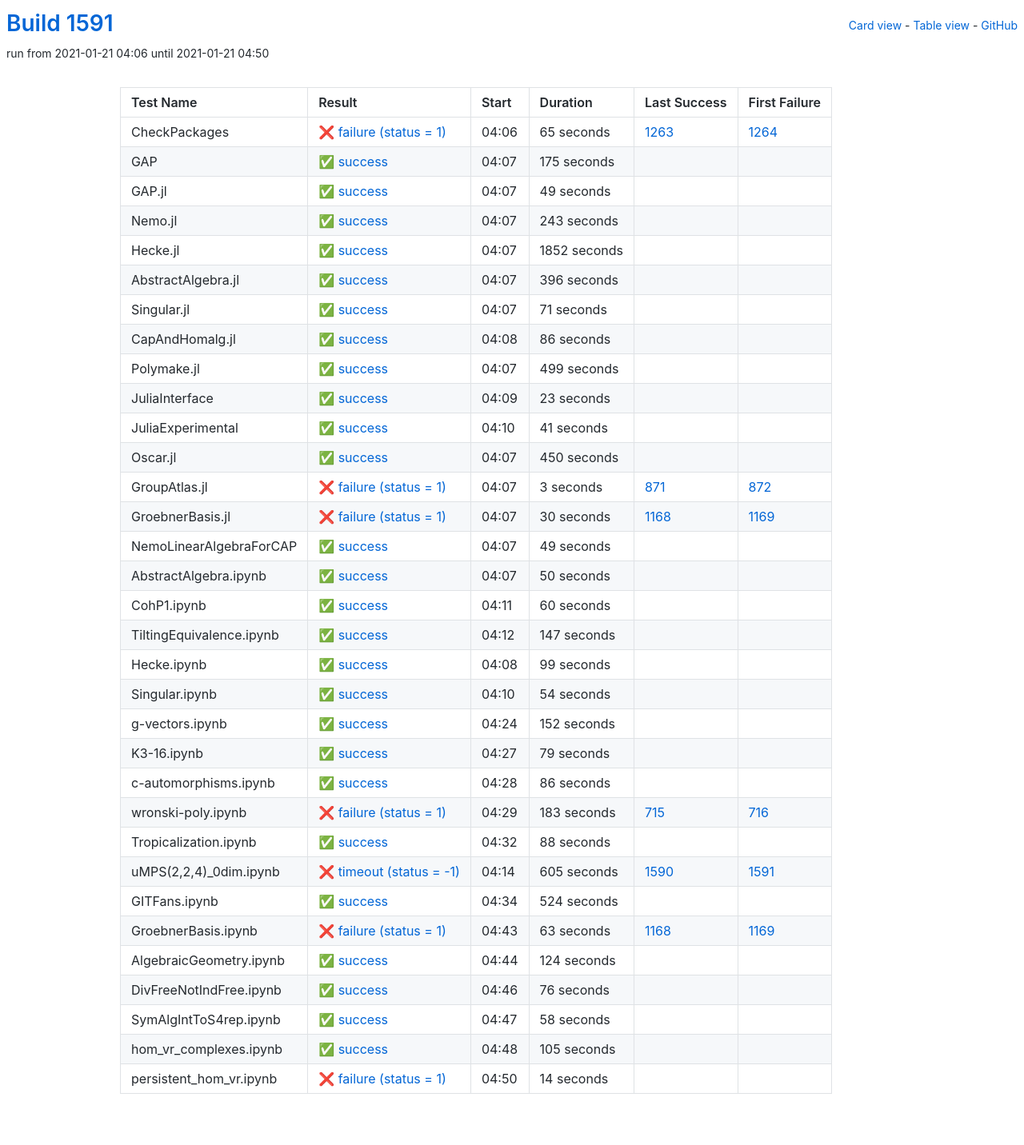
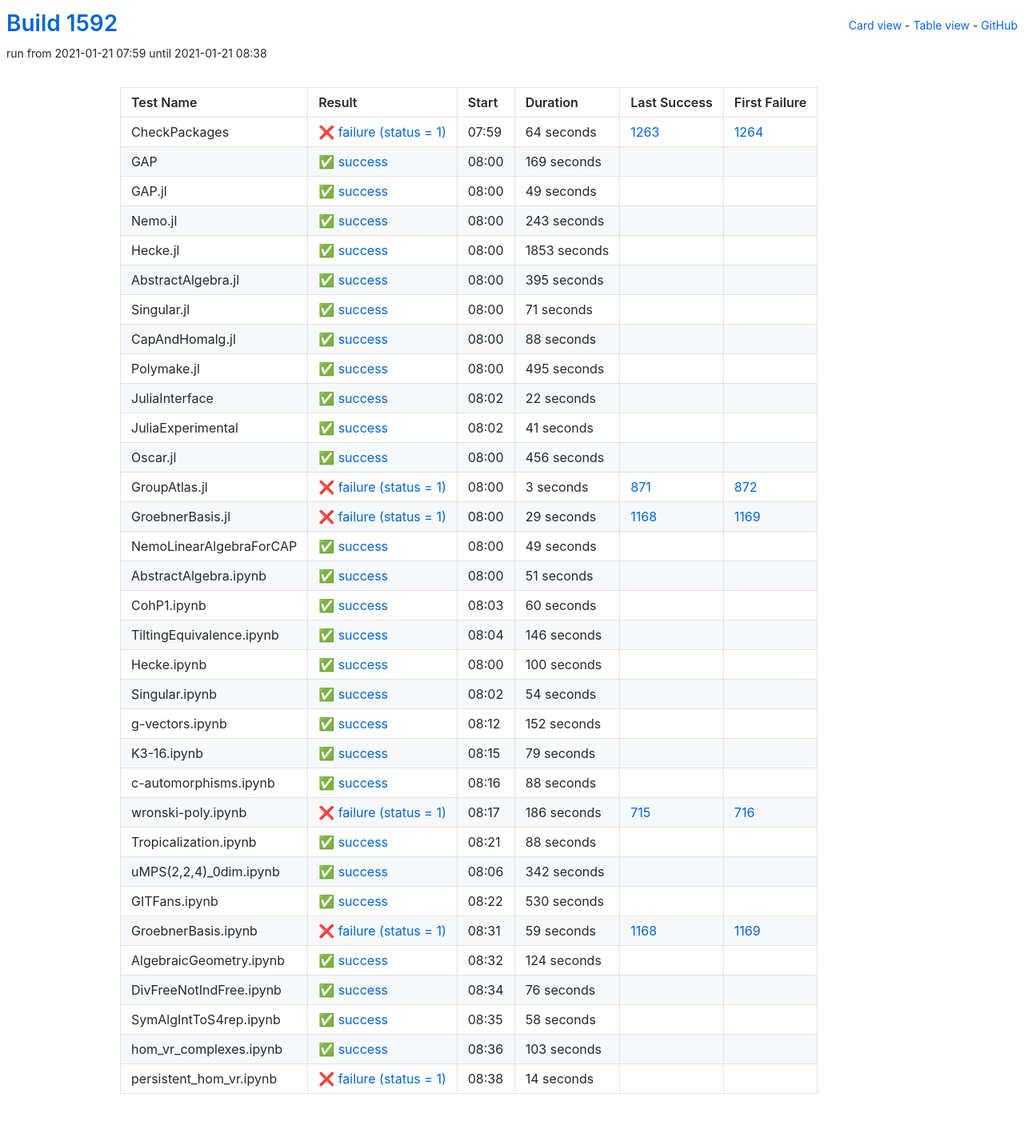
Before and after one commit to oscar-system/oscar-ci-status-stable, a Jekyll site: the page built from table.html, in a window 1280 px wide. Shown: the whole page at 80% size. Built offline with Jekyll 4.4.1, drawn with Linux system fonts in a browser that asks for light colours.

Commit message:
Build #1592

```diff
--- a/_data/ci.yml
+++ b/_data/ci.yml
@@ -1,6 +1,6 @@
 ---
-build: 1591
-build_url: https://oscarci.mathematik.uni-kl.de/job/oscar-stable/1591/
+build: 1592
+build_url: https://oscarci.mathematik.uni-kl.de/job/oscar-stable/1592/
 job: oscar-stable
 organization: oscar-system
 repo: oscar-ci-status-stable
@@ -8,32 +8,32 @@ repourl: https://github.com/oscar-system/oscar-ci-status-stable
 tests:
 - name: CheckPackages
   id: checkpackages
-  log: https://oscarci.mathematik.uni-kl.de/job/oscar-stable/1591/artifact/logs/build-1591/CheckPackages.log
-  start: 2021-01-21 04:06
+  log: https://oscarci.mathematik.uni-kl.de/job/oscar-stable/1592/artifact/logs/build-1592/CheckPackages.log
+  start: 2021-01-21 07:59
   success: false
   exitcode: 1
   status: failure
-  duration: 65
+  duration: 64
   last_success: 1263
   last_success_url: https://oscarci.mathematik.uni-kl.de/job/oscar-stable/1263/
   first_failure: 1264
   first_failure_url: https://oscarci.mathematik.uni-kl.de/job/oscar-stable/1264/
 - name: GAP
   id: gap
-  log: https://oscarci.mathematik.uni-kl.de/job/oscar-stable/1591/artifact/logs/build-1591/GAP.log
-  start: 2021-01-21 04:07
+  log: https://oscarci.mathematik.uni-kl.de/job/oscar-stable/1592/artifact/logs/build-1592/GAP.log
+  start: 2021-01-21 08:00
   success: true
   exitcode: 0
   status: success
-  duration: 175
+  duration: 169
   last_success: false
   last_success_url:
   first_failure: false
   first_failure_url:
 - name: GAP.jl
   id: gap-jl
-  log: https://oscarci.mathematik.uni-kl.de/job/oscar-stable/1591/artifact/logs/build-1591/GAP.jl.log
-  start: 2021-01-21 04:07
+  log: https://oscarci.mathematik.uni-kl.de/job/oscar-stable/1592/artifact/logs/build-1592/GAP.jl.log
+  start: 2021-01-21 08:00
   success: true
   exitcode: 0
   status: success
@@ -44,8 +44,8 @@ tests:
   first_failure_url:
 - name: Nemo.jl
   id: nemo-jl
-  log: https://oscarci.mathematik.uni-kl.de/job/oscar-stable/1591/artifact/logs/build-1591/Nemo.jl.log
-  start: 2021-01-21 04:07
+  log: https://oscarci.mathematik.uni-kl.de/job/oscar-stable/1592/artifact/logs/build-1592/Nemo.jl.log
+  start: 2021-01-21 08:00
   success: true
   exitcode: 0
   status: success
@@ -56,32 +56,32 @@ tests:
   first_failure_url:
 - name: Hecke.jl
   id: hecke-jl
-  log: https://oscarci.mathematik.uni-kl.de/job/oscar-stable/1591/artifact/logs/build-1591/Hecke.jl.log
-  start: 2021-01-21 04:07
+  log: https://oscarci.mathematik.uni-kl.de/job/oscar-stable/1592/artifact/logs/build-1592/Hecke.jl.log
+  start: 2021-01-21 08:00
   success: true
   exitcode: 0
   status: success
-  duration: 1852
+  duration: 1853
   last_success: false
   last_success_url:
   first_failure: false
   first_failure_url:
 - name: AbstractAlgebra.jl
   id: abstractalgebra-jl
-  log: https://oscarci.mathematik.uni-kl.de/job/oscar-stable/1591/artifact/logs/build-1591/AbstractAlgebra.jl.log
-  start: 2021-01-21 04:07
+  log: https://oscarci.mathematik.uni-kl.de/job/oscar-stable/1592/artifact/logs/build-1592/AbstractAlgebra.jl.log
+  start: 2021-01-21 08:00
   success: true
   exitcode: 0
   status: success
-  duration: 396
+  duration: 395
   last_success: false
   last_success_url:
   first_failure: false
   first_failure_url:
 - name: Singular.jl
   id: singular-jl
-  log: https://oscarci.mathematik.uni-kl.de/job/oscar-stable/1591/artifact/logs/build-1591/Singular.jl.log
-  start: 2021-01-21 04:07
+  log: https://oscarci.mathematik.uni-kl.de/job/oscar-stable/1592/artifact/logs/build-1592/Singular.jl.log
+  start: 2021-01-21 08:00
   success: true
   exitcode: 0
   status: success
@@ -92,44 +92,44 @@ tests:
   first_failure_url:
 - name: CapAndHomalg.jl
   id: capandhomalg-jl
-  log: https://oscarci.mathematik.uni-kl.de/job/oscar-stable/1591/artifact/logs/build-1591/CapAndHomalg.jl.log
-  start: 2021-01-21 04:08
+  log: https://oscarci.mathematik.uni-kl.de/job/oscar-stable/1592/artifact/logs/build-1592/CapAndHomalg.jl.log
+  start: 2021-01-21 08:00
   success: true
   exitcode: 0
   status: success
-  duration: 86
+  duration: 88
   last_success: false
   last_success_url:
   first_failure: false
   first_failure_url:
 - name: Polymake.jl
   id: polymake-jl
-  log: https://oscarci.mathematik.uni-kl.de/job/oscar-stable/1591/artifact/logs/build-1591/Polymake.jl.log
-  start: 2021-01-21 04:07
+  log: https://oscarci.mathematik.uni-kl.de/job/oscar-stable/1592/artifact/logs/build-1592/Polymake.jl.log
+  start: 2021-01-21 08:00
   success: true
   exitcode: 0
   status: success
-  duration: 499
+  duration: 495
   last_success: false
   last_success_url:
   first_failure: false
   first_failure_url:
 - name: JuliaInterface
   id: juliainterface
-  log: https://oscarci.mathematik.uni-kl.de/job/oscar-stable/1591/artifact/logs/build-1591/JuliaInterface.log
-  start: 2021-01-21 04:09
+  log: https://oscarci.mathematik.uni-kl.de/job/oscar-stable/1592/artifact/logs/build-1592/JuliaInterface.log
+  start: 2021-01-21 08:02
   success: true
   exitcode: 0
   status: success
-  duration: 23
+  duration: 22
   last_success: false
   last_success_url:
   first_failure: false
   first_failure_url:
 - name: JuliaExperimental
   id: juliaexperimental
-  log: https://oscarci.mathematik.uni-kl.de/job/oscar-stable/1591/artifact/logs/build-1591/JuliaExperimental.log
-  start: 2021-01-21 04:10
+  log: https://oscarci.mathematik.uni-kl.de/job/oscar-stable/1592/artifact/logs/build-1592/JuliaExperimental.log
+  start: 2021-01-21 08:02
   success: true
   exitcode: 0
   status: success
@@ -140,20 +140,20 @@ tests:
   first_failure_url:
 - name: Oscar.jl
   id: oscar-jl
-  log: https://oscarci.mathematik.uni-kl.de/job/oscar-stable/1591/artifact/logs/build-1591/Oscar.jl.log
-  start: 2021-01-21 04:07
+  log: https://oscarci.mathematik.uni-kl.de/job/oscar-stable/1592/artifact/logs/build-1592/Oscar.jl.log
+  start: 2021-01-21 08:00
   success: true
   exitcode: 0
   status: success
-  duration: 450
+  duration: 456
   last_success: false
   last_success_url:
   first_failure: false
   first_failure_url:
 - name: GroupAtlas.jl
   id: groupatlas-jl
-  log: https://oscarci.mathematik.uni-kl.de/job/oscar-stable/1591/artifact/logs/build-1591/GroupAtlas.jl.log
-  start: 2021-01-21 04:07
+  log: https://oscarci.mathematik.uni-kl.de/job/oscar-stable/1592/artifact/logs/build-1592/GroupAtlas.jl.log
+  start: 2021-01-21 08:00
   success: false
   exitcode: 1
   status: failure
@@ -164,20 +164,20 @@ tests:
   first_failure_url: https://oscarci.mathematik.uni-kl.de/job/oscar-stable/872/
 - name: GroebnerBasis.jl
   id: groebnerbasis-jl
-  log: https://oscarci.mathematik.uni-kl.de/job/oscar-stable/1591/artifact/logs/build-1591/GroebnerBasis.jl.log
-  start: 2021-01-21 04:07
+  log: https://oscarci.mathematik.uni-kl.de/job/oscar-stable/1592/artifact/logs/build-1592/GroebnerBasis.jl.log
+  start: 2021-01-21 08:00
   success: false
   exitcode: 1
   status: failure
-  duration: 30
+  duration: 29
   last_success: 1168
   last_success_url: https://oscarci.mathematik.uni-kl.de/job/oscar-stable/1168/
   first_failure: 1169
   first_failure_url: https://oscarci.mathematik.uni-kl.de/job/oscar-stable/1169/
 - name: NemoLinearAlgebraForCAP
   id: nemolinearalgebraforcap
-  log: https://oscarci.mathematik.uni-kl.de/job/oscar-stable/1591/artifact/logs/build-1591/NemoLinearAlgebraForCAP.log
-  start: 2021-01-21 04:07
+  log: https://oscarci.mathematik.uni-kl.de/job/oscar-stable/1592/artifact/logs/build-1592/NemoLinearAlgebraForCAP.log
+  start: 2021-01-21 08:00
   success: true
   exitcode: 0
   status: success
@@ -188,20 +188,20 @@ tests:
   first_failure_url:
 - name: AbstractAlgebra.ipynb
   id: abstractalgebra-ipynb
-  log: https://oscarci.mathematik.uni-kl.de/job/oscar-stable/1591/artifact/logs/build-1591/AbstractAlgebra.ipynb.log
-  start: 2021-01-21 04:07
+  log: https://oscarci.mathematik.uni-kl.de/job/oscar-stable/1592/artifact/logs/build-1592/AbstractAlgebra.ipynb.log
+  start: 2021-01-21 08:00
   success: true
   exitcode: 0
   status: success
-  duration: 50
+  duration: 51
   last_success: false
   last_success_url:
   first_failure: false
   first_failure_url:
 - name: CohP1.ipynb
   id: cohp1-ipynb
-  log: https://oscarci.mathematik.uni-kl.de/job/oscar-stable/1591/artifact/logs/build-1591/CohP1.ipynb.log
-  start: 2021-01-21 04:11
+  log: https://oscarci.mathematik.uni-kl.de/job/oscar-stable/1592/artifact/logs/build-1592/CohP1.ipynb.log
+  start: 2021-01-21 08:03
   success: true
   exitcode: 0
   status: success
@@ -212,32 +212,32 @@ tests:
   first_failure_url:
 - name: TiltingEquivalence.ipynb
   id: tiltingequivalence-ipynb
-  log: https://oscarci.mathematik.uni-kl.de/job/oscar-stable/1591/artifact/logs/build-1591/TiltingEquivalence.ipynb.log
-  start: 2021-01-21 04:12
+  log: https://oscarci.mathematik.uni-kl.de/job/oscar-stable/1592/artifact/logs/build-1592/TiltingEquivalence.ipynb.log
+  start: 2021-01-21 08:04
   success: true
   exitcode: 0
   status: success
-  duration: 147
+  duration: 146
   last_success: false
   last_success_url:
   first_failure: false
   first_failure_url:
 - name: Hecke.ipynb
   id: hecke-ipynb
-  log: https://oscarci.mathematik.uni-kl.de/job/oscar-stable/1591/artifact/logs/build-1591/Hecke.ipynb.log
-  start: 2021-01-21 04:08
+  log: https://oscarci.mathematik.uni-kl.de/job/oscar-stable/1592/artifact/logs/build-1592/Hecke.ipynb.log
+  start: 2021-01-21 08:00
   success: true
   exitcode: 0
   status: success
-  duration: 99
+  duration: 100
   last_success: false
   last_success_url:
   first_failure: false
   first_failure_url:
 - name: Singular.ipynb
   id: singular-ipynb
-  log: https://oscarci.mathematik.uni-kl.de/job/oscar-stable/1591/artifact/logs/build-1591/Singular.ipynb.log
-  start: 2021-01-21 04:10
+  log: https://oscarci.mathematik.uni-kl.de/job/oscar-stable/1592/artifact/logs/build-1592/Singular.ipynb.log
+  start: 2021-01-21 08:02
   success: true
   exitcode: 0
   status: success
@@ -248,8 +248,8 @@ tests:
   first_failure_url:
 - name: g-vectors.ipynb
   id: g-vectors-ipynb
-  log: https://oscarci.mathematik.uni-kl.de/job/oscar-stable/1591/artifact/logs/build-1591/g-vectors.ipynb.log
-  start: 2021-01-21 04:24
+  log: https://oscarci.mathematik.uni-kl.de/job/oscar-stable/1592/artifact/logs/build-1592/g-vectors.ipynb.log
+  start: 2021-01-21 08:12
   success: true
   exitcode: 0
   status: success
@@ -260,8 +260,8 @@ tests:
   first_failure_url:
 - name: K3-16.ipynb
   id: k3-16-ipynb
-  log: https://oscarci.mathematik.uni-kl.de/job/oscar-stable/1591/artifact/logs/build-1591/K3-16.ipynb.log
-  start: 2021-01-21 04:27
+  log: https://oscarci.mathematik.uni-kl.de/job/oscar-stable/1592/artifact/logs/build-1592/K3-16.ipynb.log
+  start: 2021-01-21 08:15
   success: true
   exitcode: 0
   status: success
@@ -272,32 +272,32 @@ tests:
   first_failure_url:
 - name: c-automorphisms.ipynb
   id: c-automorphisms-ipynb
-  log: https://oscarci.mathematik.uni-kl.de/job/oscar-stable/1591/artifact/logs/build-1591/c-automorphisms.ipynb.log
-  start: 2021-01-21 04:28
+  log: https://oscarci.mathematik.uni-kl.de/job/oscar-stable/1592/artifact/logs/build-1592/c-automorphisms.ipynb.log
+  start: 2021-01-21 08:16
   success: true
   exitcode: 0
   status: success
-  duration: 86
+  duration: 88
   last_success: false
   last_success_url:
   first_failure: false
   first_failure_url:
 - name: wronski-poly.ipynb
   id: wronski-poly-ipynb
-  log: https://oscarci.mathematik.uni-kl.de/job/oscar-stable/1591/artifact/logs/build-1591/wronski-poly.ipynb.log
-  start: 2021-01-21 04:29
+  log: https://oscarci.mathematik.uni-kl.de/job/oscar-stable/1592/artifact/logs/build-1592/wronski-poly.ipynb.log
+  start: 2021-01-21 08:17
   success: false
   exitcode: 1
   status: failure
-  duration: 183
+  duration: 186
   last_success: 715
   last_success_url: https://oscarci.mathematik.uni-kl.de/job/oscar-stable/715/
   first_failure: 716
   first_failure_url: https://oscarci.mathematik.uni-kl.de/job/oscar-stable/716/
 - name: Tropicalization.ipynb
   id: tropicalization-ipynb
-  log: https://oscarci.mathematik.uni-kl.de/job/oscar-stable/1591/artifact/logs/build-1591/Tropicalization.ipynb.log
-  start: 2021-01-21 04:32
+  log: https://oscarci.mathematik.uni-kl.de/job/oscar-stable/1592/artifact/logs/build-1592/Tropicalization.ipynb.log
+  start: 2021-01-21 08:21
   success: true
   exitcode: 0
   status: success
@@ -308,44 +308,44 @@ tests:
   first_failure_url:
 - name: uMPS(2,2,4)_0dim.ipynb
   id: umps-2-2-4-0dim-ipynb
-  log: https://oscarci.mathematik.uni-kl.de/job/oscar-stable/1591/artifact/logs/build-1591/uMPS-2-2-4-_0dim.ipynb.log
-  start: 2021-01-21 04:14
-  success: false
-  exitcode: -1
-  status: timeout
-  duration: 605
-  last_success: 1590
-  last_success_url: https://oscarci.mathematik.uni-kl.de/job/oscar-stable/1590/
-  first_failure: 1591
-  first_failure_url: https://oscarci.mathematik.uni-kl.de/job/oscar-stable/1591/
-- name: GITFans.ipynb
-  id: gitfans-ipynb
-  log: https://oscarci.mathematik.uni-kl.de/job/oscar-stable/1591/artifact/logs/build-1591/GITFans.ipynb.log
-  start: 2021-01-21 04:34
+  log: https://oscarci.mathematik.uni-kl.de/job/oscar-stable/1592/artifact/logs/build-1592/uMPS-2-2-4-_0dim.ipynb.log
+  start: 2021-01-21 08:06
   success: true
   exitcode: 0
   status: success
-  duration: 524
+  duration: 342
+  last_success: false
+  last_success_url:
+  first_failure: false
+  first_failure_url:
+- name: GITFans.ipynb
+  id: gitfans-ipynb
+  log: https://oscarci.mathematik.uni-kl.de/job/oscar-stable/1592/artifact/logs/build-1592/GITFans.ipynb.log
+  start: 2021-01-21 08:22
+  success: true
+  exitcode: 0
+  status: success
+  duration: 530
   last_success: false
   last_success_url:
   first_failure: false
   first_failure_url:
 - name: GroebnerBasis.ipynb
   id: groebnerbasis-ipynb
-  log: https://oscarci.mathematik.uni-kl.de/job/oscar-stable/1591/artifact/logs/build-1591/GroebnerBasis.ipynb.log
-  start: 2021-01-21 04:43
+  log: https://oscarci.mathematik.uni-kl.de/job/oscar-stable/1592/artifact/logs/build-1592/GroebnerBasis.ipynb.log
+  start: 2021-01-21 08:31
   success: false
   exitcode: 1
   status: failure
-  duration: 63
+  duration: 59
   last_success: 1168
   last_success_url: https://oscarci.mathematik.uni-kl.de/job/oscar-stable/1168/
   first_failure: 1169
   first_failure_url: https://oscarci.mathematik.uni-kl.de/job/oscar-stable/1169/
 - name: AlgebraicGeometry.ipynb
   id: algebraicgeometry-ipynb
-  log: https://oscarci.mathematik.uni-kl.de/job/oscar-stable/1591/artifact/logs/build-1591/AlgebraicGeometry.ipynb.log
-  start: 2021-01-21 04:44
+  log: https://oscarci.mathematik.uni-kl.de/job/oscar-stable/1592/artifact/logs/build-1592/AlgebraicGeometry.ipynb.log
+  start: 2021-01-21 08:32
   success: true
   exitcode: 0
   status: success
@@ -356,8 +356,8 @@ tests:
   first_failure_url:
 - name: DivFreeNotIndFree.ipynb
   id: divfreenotindfree-ipynb
-  log: https://oscarci.mathematik.uni-kl.de/job/oscar-stable/1591/artifact/logs/build-1591/DivFreeNotIndFree.ipynb.log
-  start: 2021-01-21 04:46
+  log: https://oscarci.mathematik.uni-kl.de/job/oscar-stable/1592/artifact/logs/build-1592/DivFreeNotIndFree.ipynb.log
+  start: 2021-01-21 08:34
   success: true
   exitcode: 0
   status: success
@@ -368,8 +368,8 @@ tests:
   first_failure_url:
 - name: SymAlgIntToS4rep.ipynb
   id: symalginttos4rep-ipynb
-  log: https://oscarci.mathematik.uni-kl.de/job/oscar-stable/1591/artifact/logs/build-1591/SymAlgIntToS4rep.ipynb.log
-  start: 2021-01-21 04:47
+  log: https://oscarci.mathematik.uni-kl.de/job/oscar-stable/1592/artifact/logs/build-1592/SymAlgIntToS4rep.ipynb.log
+  start: 2021-01-21 08:35
   success: true
   exitcode: 0
   status: success
@@ -380,20 +380,20 @@ tests:
   first_failure_url:
 - name: hom_vr_complexes.ipynb
   id: hom-vr-complexes-ipynb
-  log: https://oscarci.mathematik.uni-kl.de/job/oscar-stable/1591/artifact/logs/build-1591/hom_vr_complexes.ipynb.log
-  start: 2021-01-21 04:48
+  log: https://oscarci.mathematik.uni-kl.de/job/oscar-stable/1592/artifact/logs/build-1592/hom_vr_complexes.ipynb.log
+  start: 2021-01-21 08:36
   success: true
   exitcode: 0
   status: success
-  duration: 105
+  duration: 103
   last_success: false
   last_success_url:
   first_failure: false
   first_failure_url:
 - name: persistent_hom_vr.ipynb
   id: persistent-hom-vr-ipynb
-  log: https://oscarci.mathematik.uni-kl.de/job/oscar-stable/1591/artifact/logs/build-1591/persistent_hom_vr.ipynb.log
-  start: 2021-01-21 04:50
+  log: https://oscarci.mathematik.uni-kl.de/job/oscar-stable/1592/artifact/logs/build-1592/persistent_hom_vr.ipynb.log
+  start: 2021-01-21 08:38
   success: false
   exitcode: 1
   status: failure
```
Also changed, not shown: README.md.
